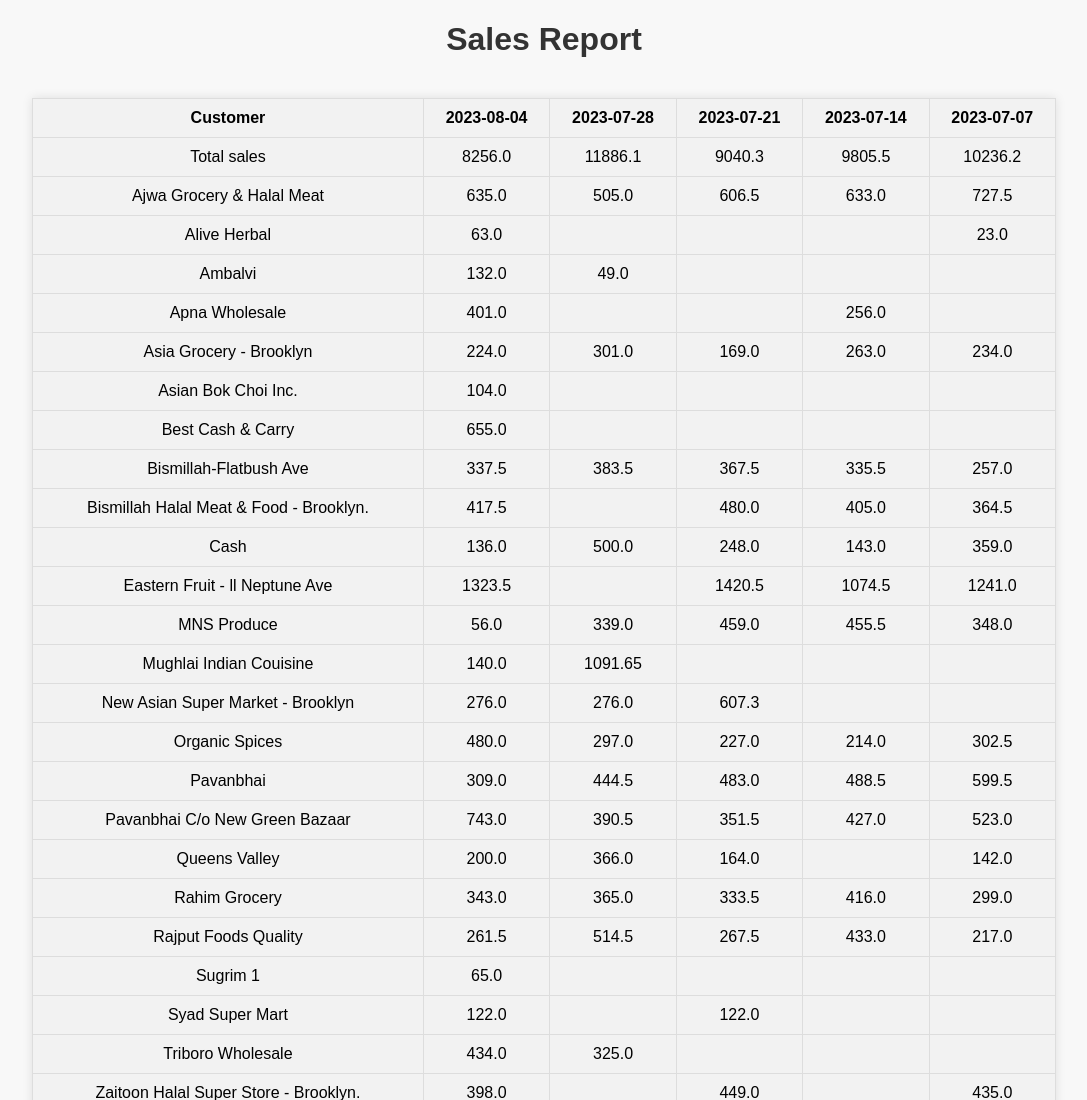
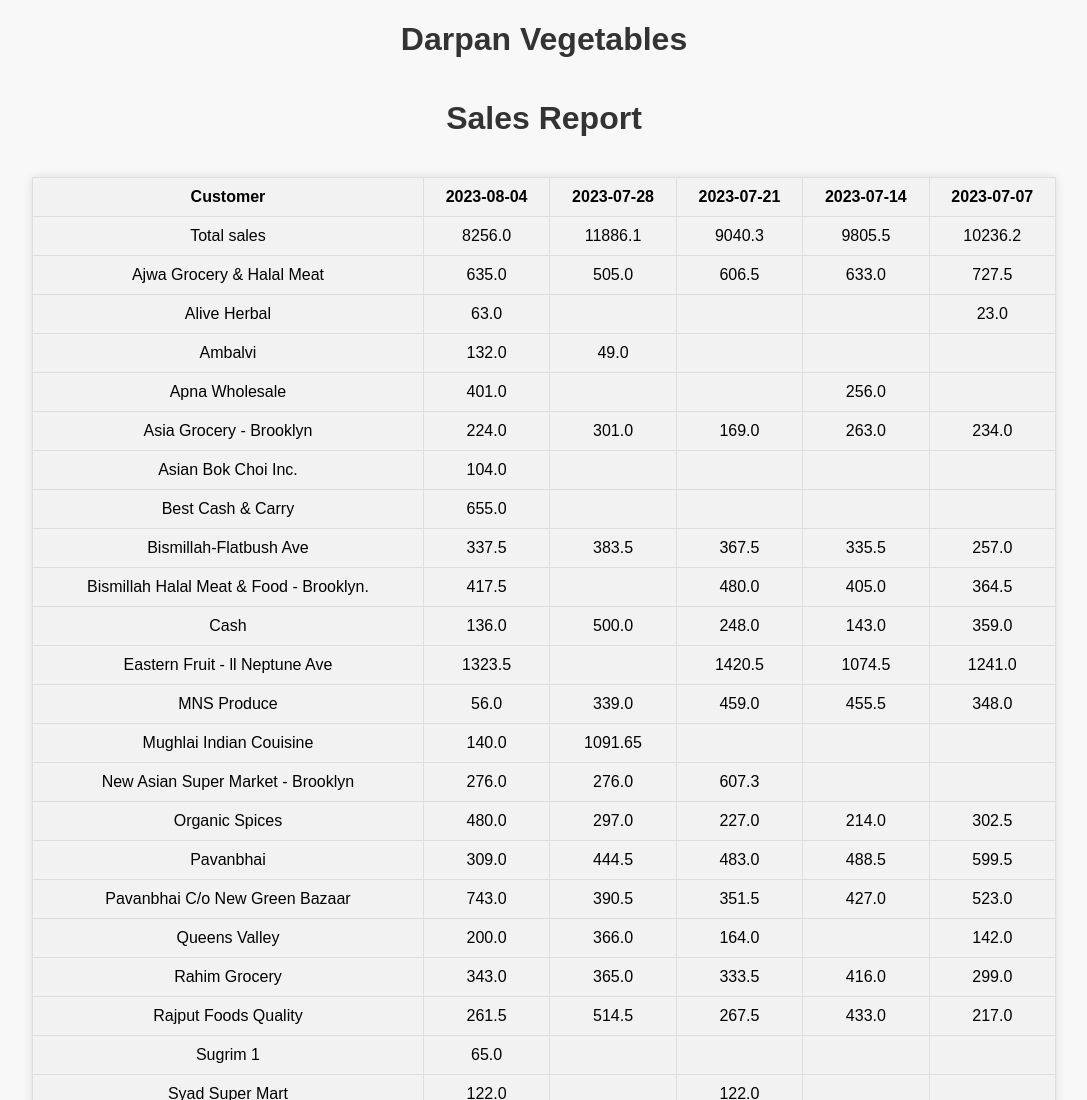
Before and after one commit to DarpanVegetables/Sales, a plain HTML site: page Index.html in a window 1280 px wide. Shown: the top 1100 px of the page, without its empty margins (96-1183 px from the left). Drawn offline with Linux system fonts and the light colour scheme.

Commit message:
Update Index.html

```diff
--- a/Index.html
+++ b/Index.html
@@ -3,6 +3,9 @@
 <head>
     <meta charset="UTF-8">
     <meta name="viewport" content="width=device-width, initial-scale=1.0">
+      <header>
+      <h1 class="store-name">Darpan Vegetables</h1>
+    </header>
     <title>Sales Report</title>
     <style>
         body {
```
